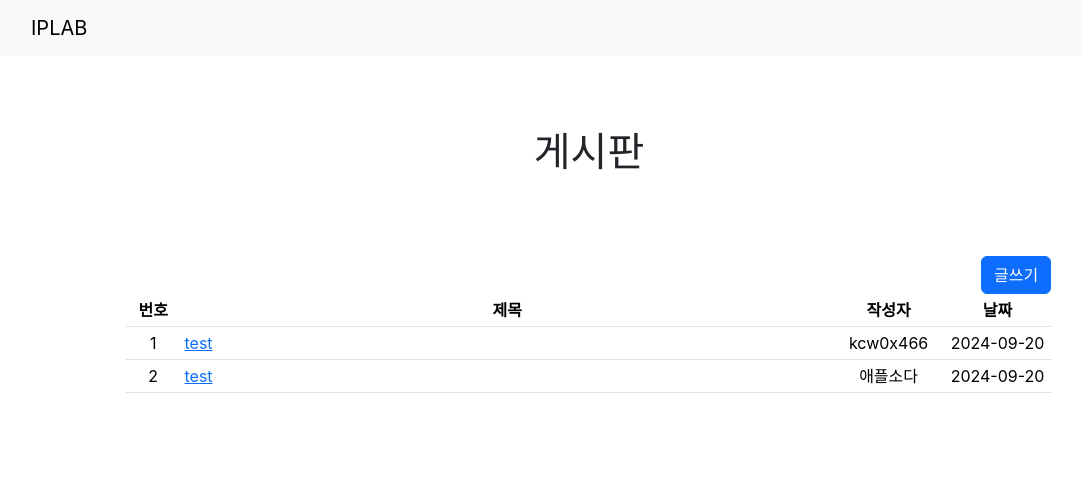
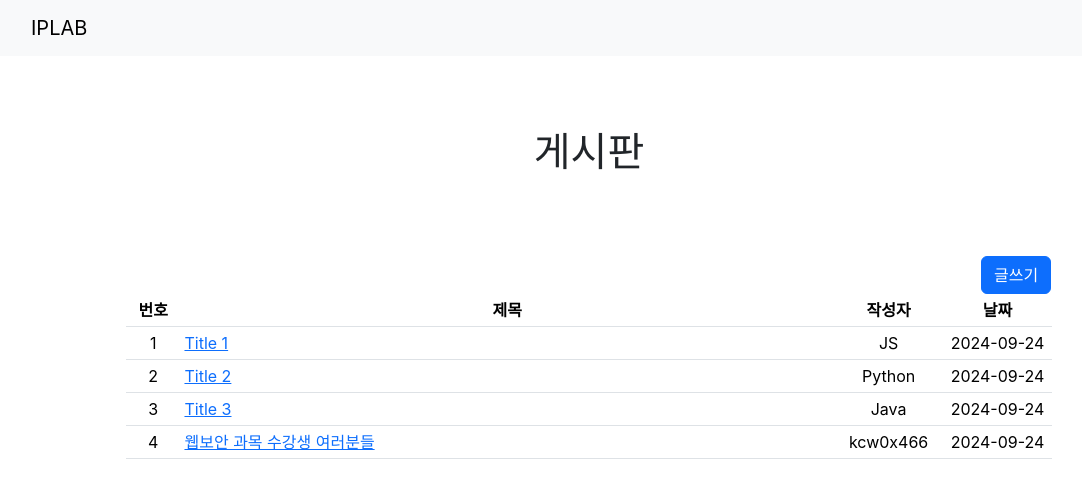
Before and after one commit to kcw0x466/react-board, a React (Create React App) app: page / in a window 1280 px wide. Shown: the top 498 px of the page, without its empty margins (51-1133 px from the left). Built offline with nearby package versions, Linux system fonts and the light colour scheme; the HTML template or start-up script is replaced by a standard one.

Commit message:
Modified Code

```diff
--- a/src/components/PostRow.js
+++ b/src/components/PostRow.js
@@ -1,9 +1,11 @@
+import { Link } from "react-router-dom";
+
 function PostTable(props) {
     return (
         <tr>
           <td align="center">{props.num}</td>
           <td>
-            <a href="#">{props.title}</a>
+            <Link to={`/post/${props.id}`}>{props.title}</Link>
           </td>
           <td align="center">{props.nickname}</td>
           <td align="center">{props.createdAt}</td>
--- a/src/components/PostTable.js
+++ b/src/components/PostTable.js
@@ -2,6 +2,7 @@ import Table from 'react-bootstrap/Table';
 import PostRow from './PostRow';
 import { useEffect } from 'react';
 import axios from 'axios';
+import posts from '../data/PostData'
 
 function PostTable() {
 
@@ -14,6 +15,21 @@ function PostTable() {
 
   // });
 
+  const rendering = () => {
+    const result = [];
+    for(let i = 0; i < posts.length; i++){
+      result.push(<PostRow
+        num={i + 1}
+        id={posts[i].id}
+        title={posts[i].title}
+        nickname={posts[i].nickname}
+        createdAt={posts[i].createdAt}
+      />);
+    }
+    return result;
+  };
+
+
   return (
     <Table size="sm">
       <thead align="center">
@@ -25,8 +41,7 @@ function PostTable() {
         </tr>
       </thead>
       <tbody>
-        <PostRow num="1" title="test" nickname="kcw0x466" createdAt="2024-09-20" />
-        <PostRow num="2" title="test" nickname="애플소다" createdAt="2024-09-20" />
+        {rendering()}
       </tbody>
     </Table>
   );
--- a/src/components/TextEditor.js
+++ b/src/components/TextEditor.js
@@ -1,13 +1,72 @@
 import Form from 'react-bootstrap/Form';
 import Button from 'react-bootstrap/Button';
 import { Col, Row } from 'react-bootstrap';
+import { useEffect, useState } from 'react';
+import { useNavigate, useParams } from 'react-router-dom';
+import posts from '../data/PostData'
 
-function TextEditor() {
+function TextEditor(props) {
+    const [EnableDel, setEnableDel] = useState();
+    const [EnableEdit, setEnableEdit] = useState();
+    const [EnableSubmit, setEnableSubmit] = useState();
+    const [OnlyRead, setOnlyRead] = useState();
+    const [Post, setPost] = useState({
+        "id": "",
+        "title": "",
+        "content": "",
+        "nickname": "",
+        "password": "",
+        "createdAt": "",
+        "locked": ""
+    });
+
+    const navigate = useNavigate();
+    const params = useParams();
+
+    const goToHome = () => {
+        navigate("/");
+    }
+
+    const modeController = (mode) => {
+        if (mode == "write") {
+            setEnableDel(false);
+            setEnableEdit(false);
+            setEnableSubmit(true);
+        }
+        else if (mode == "edit") {
+            setEnableDel(false);
+            setEnableEdit(false);
+            setEnableSubmit(true);
+        }
+        else if (mode == "read") {
+            setEnableDel(false);
+            setEnableEdit(false);
+            setEnableSubmit(false);
+            setOnlyRead(true);
+        }
+    };
+
+    const loadPost = () => {
+        for (let i = 0; i < posts.length; i++) {
+          if (posts[i].id == params.id) {
+            setPost(posts[i]);
+          }
+        }
+    };
+
+    useEffect(() => {
+        modeController(props.mode);
+        console.log(params);
+        if(props.mode == "read") {
+            loadPost();
+        }
+    });
+
     return(
         <Form>
             <Row>
                 <Col>
-                    <Form.Control placeholder="작성자" />
+                    <Form.Control placeholder="작성자" readOnly={OnlyRead} value={Post.nickname} />
                 </Col>
                 <Col>
                     <Form.Control placeholder="비밀번호" />
@@ -16,11 +75,11 @@ function TextEditor() {
             </Row>
             <Form.Group className="mb-3" controlId="">
                 <Form.Label></Form.Label>
-                <Form.Control type="text" placeholder="제목을 입력해 주세요." />
+                <Form.Control type="text" placeholder="제목을 입력해 주세요." readOnly={OnlyRead} value={Post.title} />
             </Form.Group>
             <Form.Group className="mb-3" controlId="">
                 <Form.Label></Form.Label>
-                <Form.Control as="textarea" rows={15} placeholder="내용을 입력해 주세요." />
+                <Form.Control as="textarea" rows={15} placeholder="내용을 입력해 주세요." readOnly={OnlyRead} value={Post.content} />
             </Form.Group>
             <Form.Group controlId="formFileMultiple" className="mb-3">
                 <Form.Label>첨부 파일</Form.Label>
@@ -29,20 +88,22 @@ function TextEditor() {
 
             <Row>
                 <Col>
-                    <Button variant="secondary" type="submit">
-                        취소
+                    <Button variant="secondary" type="submit" onClick={goToHome}>
+                        홈으로
                     </Button>
                 </Col>
                 <Col style={{textAlign: "right"}}>
-                    <Button variant="danger" type="submit">
+                    {EnableDel && (<Button variant="danger" type="submit">
                         삭제
-                    </Button>{' '}
-                    <Button variant="info" type="submit" disabled={false}>
+                    </Button>)}
+                    {' '}
+                    {EnableEdit && (<Button variant="info" type="submit">
                         수정
-                    </Button>{' '}
-                    <Button variant="primary" type="submit">
+                    </Button>)}
+                    {' '}
+                    {EnableSubmit && (<Button variant="primary" type="submit">
                         등록
-                    </Button>
+                    </Button>)}
                 </Col>
             </Row>
         </Form>
--- /dev/null
+++ b/src/data/PostData.js
@@ -0,0 +1,40 @@
+const posts = [
+    {
+        "id": "1",
+        "title": "Title 1",
+        "content": "Hello JS",
+        "nickname": "JS",
+        "password": "123",
+        "createdAt": "2024-09-24",
+        "locked": false
+    },
+    {
+        "id": "2",
+        "title": "Title 2",
+        "content": "Hello Python",
+        "nickname": "Python",
+        "password": "123",
+        "createdAt": "2024-09-24",
+        "locked": false
+    },
+    {
+        "id": "3",
+        "title": "Title 3",
+        "content": "Hello Java",
+        "nickname": "Java",
+        "password": "123",
+        "createdAt": "2024-09-24",
+        "locked": false
+    },
+    {
+        "id": "4",
+        "title": "웹보안 과목 수강생 여러분들",
+        "content": "화이팅 입니다!!",
+        "nickname": "kcw0x466",
+        "password": "123",
+        "createdAt": "2024-09-24",
+        "locked": false
+    }
+]
+
+export default posts;
--- a/src/layout/Main.js
+++ b/src/layout/Main.js
@@ -21,7 +21,8 @@ function Main() {
                 <BrowserRouter>
                     <Routes>
                         <Route path="/" element={<Home/>} />
-                        <Route path="/write" element={<Post/>} />
+                        <Route path="/write" element={<Post mode="write"/>} />
+                        <Route path="/post/:id" element={<Post mode="read" />} />
                     </Routes>
                 </BrowserRouter>
             </Container>
--- a/src/routes/Post.js
+++ b/src/routes/Post.js
@@ -2,7 +2,7 @@ import Row from 'react-bootstrap/Row';
 import Col from 'react-bootstrap/Col';
 import TextEditor from '../components/TextEditor';
 
-function Post() {
+function Post(props) {
     return(
         <>
             <Row>
@@ -13,7 +13,7 @@ function Post() {
             <Row>
                 <Col xs={1} />
                 <Col lg={10}>
-                    <TextEditor />
+                    <TextEditor mode={props.mode} />
                 </Col>
                 <Col xs={1} />
             </Row>
```
Also changed, not shown: 1 other file (tests, documents, lock files or other folders).
